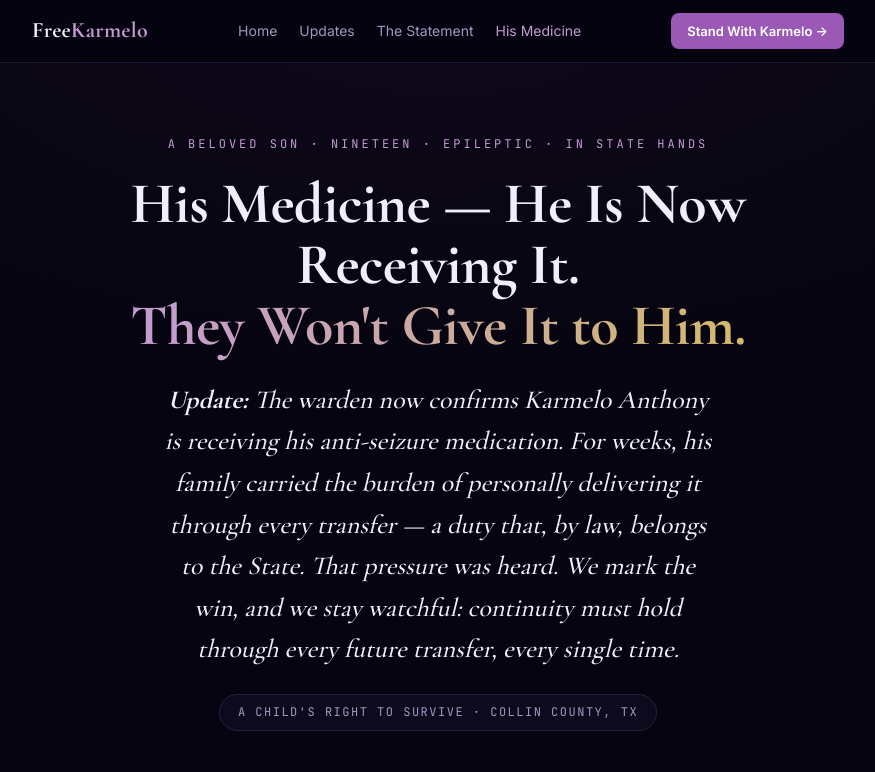
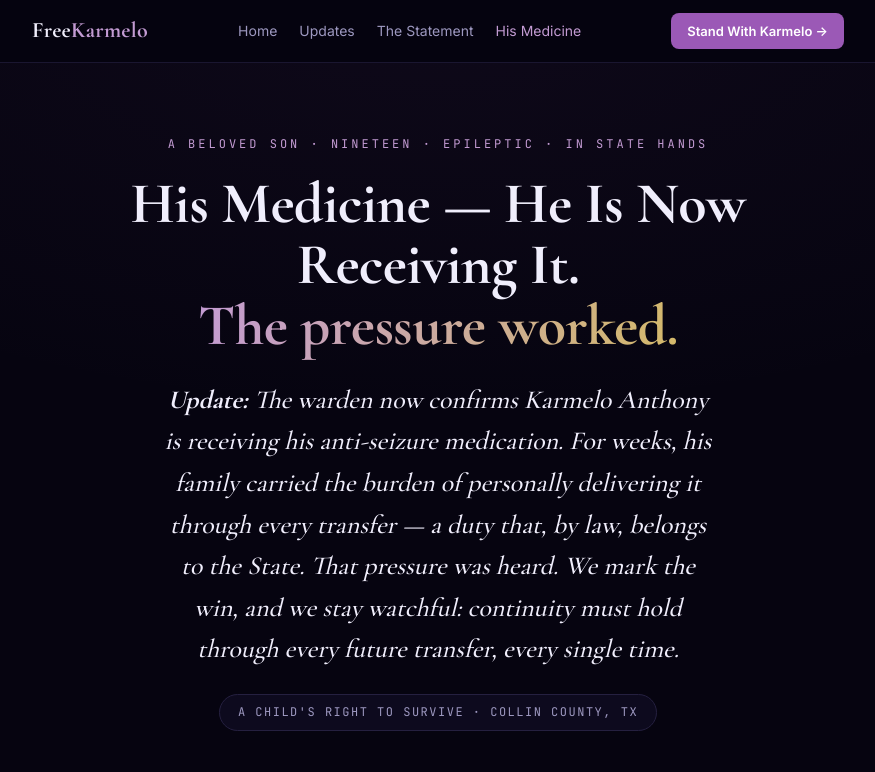
Before and after one commit to IAMGODIAM/freekarmelo-site, a plain HTML site: page medicine.html in a window 1280 px wide. Shown: the top 772 px of the page, without its empty margins (202-1077 px from the left). Drawn offline with nearby package versions, Linux system fonts and the light colour scheme.

Commit message:
medicine fix v2: actually remove 'They Won't Give It to Him' h1 subhead (title-case missed first pass) — resolved framing. DAG medicine-resolved-2026-0627

```diff
--- a/medicine.html
+++ b/medicine.html
@@ -136,7 +136,7 @@
 <header class="hero">
   <div class="wrap">
     <div class="kicker">A Beloved Son · Nineteen · Epileptic · In State Hands</div>
-    <h1>His Medicine — He Is Now Receiving It.<br><span class="accent">They Won't Give It to Him.</span></h1>
+    <h1>His Medicine — He Is Now Receiving It.<br><span class="accent">The pressure worked.</span></h1>
     <p class="pull"><strong>Update:</strong> The warden now confirms Karmelo Anthony is receiving his anti-seizure medication. For weeks, his family carried the burden of personally delivering it through every transfer — a duty that, by law, belongs to the State. That pressure was heard. We mark the win, and we stay watchful: continuity must hold through every future transfer, every single time.</p>
     <div class="attrib">A Child's Right to Survive · Collin County, TX</div>
   </div>
```
